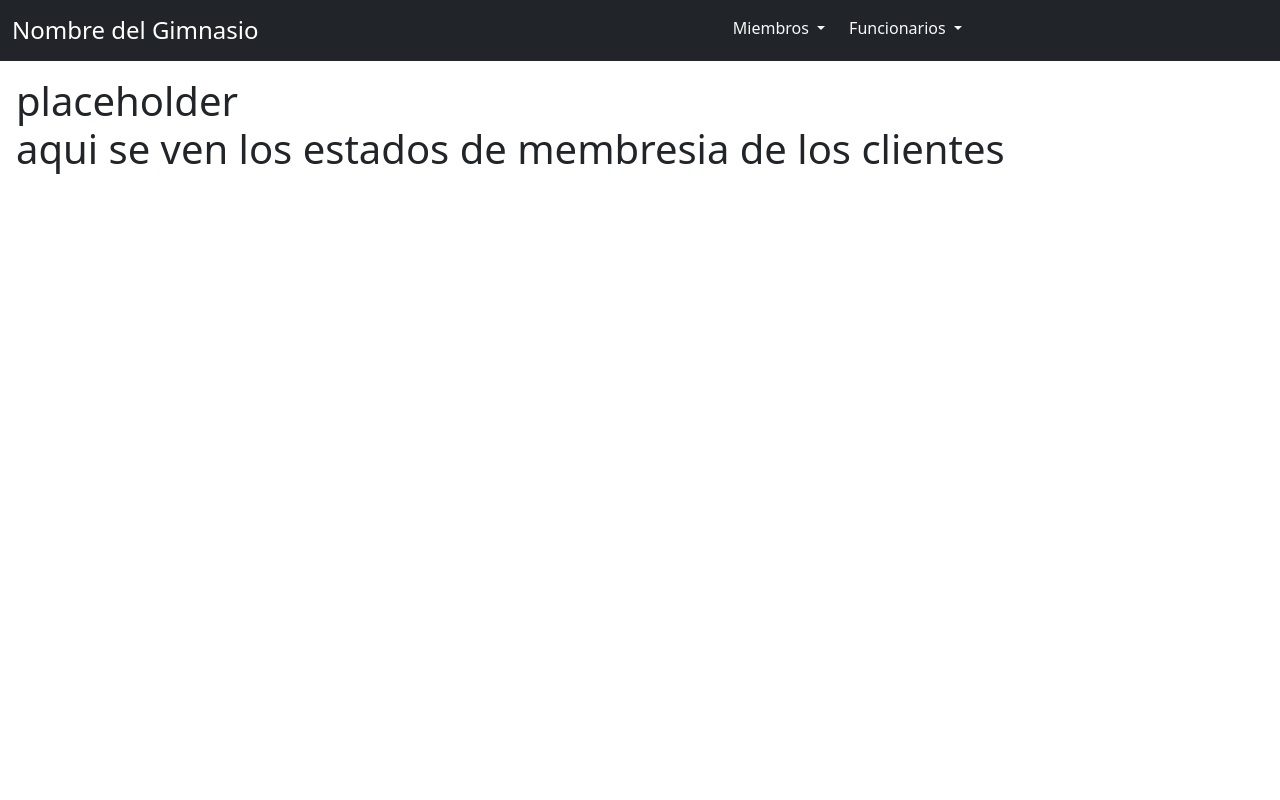
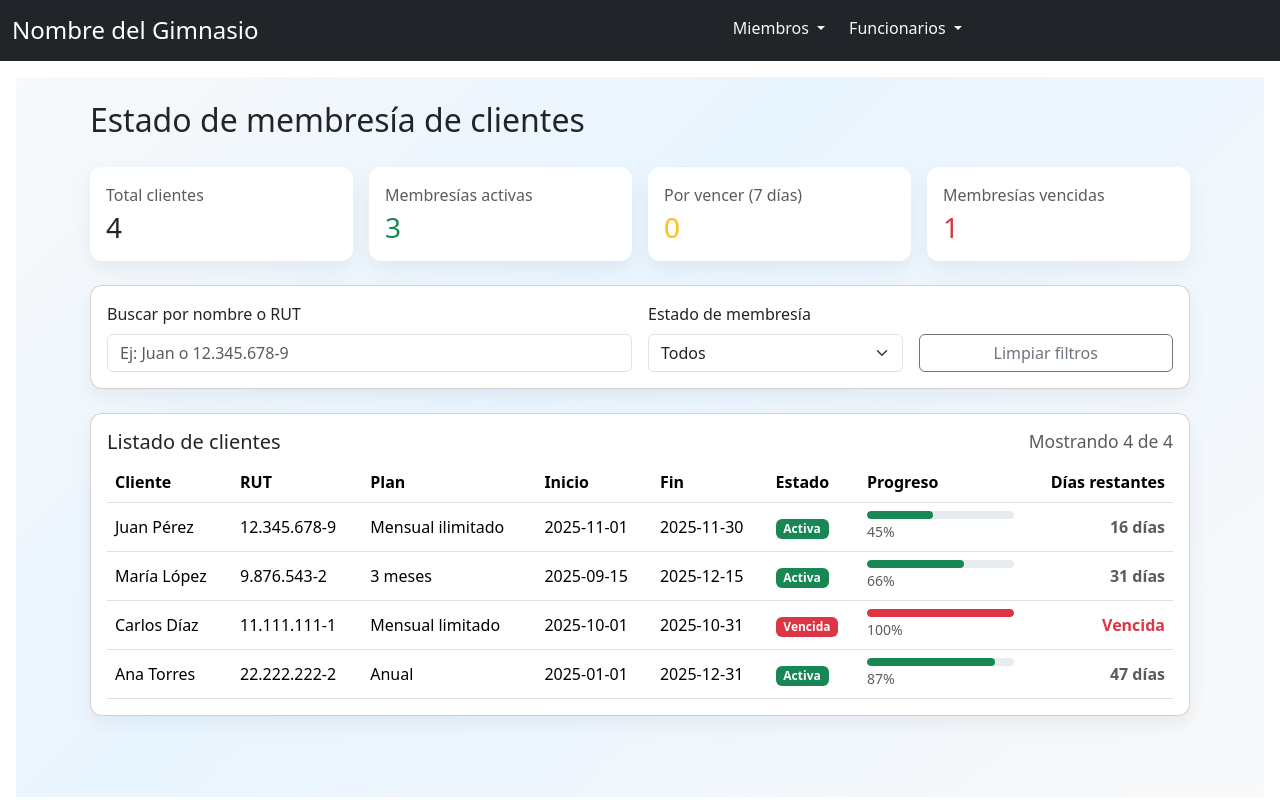
Before and after one commit to Imgrot/control_asistencia_gimnasio, a Vue app: page /clientes/estado-membresia in a window 1280 px wide. Built offline with nearby package versions, Linux system fonts and the light colour scheme.

Commit message:
Vista del estado de membresía

```diff
--- a/src/modules/clientes/estadoMembresia/views/EstadoMembresia.vue
+++ b/src/modules/clientes/estadoMembresia/views/EstadoMembresia.vue
@@ -1,9 +1,314 @@
 <template>
-    <h1>
-        placeholder
-        <p>aqui se ven los estados de membresia de los clientes</p>
-    </h1>
+  <div class="estado-membresia-page py-4">
+    <div class="d-flex justify-content-center">
+      <div class="w-100" style="max-width: 1100px;">
+        <div class="d-flex flex-column flex-md-row justify-content-between align-items-md-center mb-4">
+          <div>
+            <h2 class="mb-1">Estado de membresía de clientes</h2>
+          </div>
+        </div>
+
+
+        <div class="row g-3 mb-4">
+          <div class="col-md-3">
+            <div class="card shadow-soft border-0">
+              <div class="card-body">
+                <p class="text-muted mb-1">Total clientes</p>
+                <h3 class="mb-0">{{ resumen.total }}</h3>
+              </div>
+            </div>
+          </div>
+
+          <div class="col-md-3">
+            <div class="card shadow-soft border-0">
+              <div class="card-body">
+                <p class="text-muted mb-1">Membresías activas</p>
+                <h3 class="mb-0 text-success">{{ resumen.activas }}</h3>
+              </div>
+            </div>
+          </div>
+
+          <div class="col-md-3">
+            <div class="card shadow-soft border-0">
+              <div class="card-body">
+                <p class="text-muted mb-1">Por vencer (7 días)</p>
+                <h3 class="mb-0 text-warning">{{ resumen.porVencer }}</h3>
+              </div>
+            </div>
+          </div>
+
+          <div class="col-md-3">
+            <div class="card shadow-soft border-0">
+              <div class="card-body">
+                <p class="text-muted mb-1">Membresías vencidas</p>
+                <h3 class="mb-0 text-danger">{{ resumen.vencidas }}</h3>
+              </div>
+            </div>
+          </div>
+        </div>
+
+        <!-- Filtros -->
+        <div class="card shadow-soft mb-4">
+          <div class="card-body">
+            <form class="row g-3">
+              <div class="col-md-6">
+                <label class="form-label">Buscar por nombre o RUT</label>
+                <input v-model="filtroTexto" type="text" class="form-control" placeholder="Ej: Juan o 12.345.678-9" />
+              </div>
+
+              <div class="col-md-3">
+                <label class="form-label">Estado de membresía</label>
+                <select v-model="filtroEstado" class="form-select">
+                  <option value="">Todos</option>
+                  <option value="Activa">Activa</option>
+                  <option value="Por vencer">Por vencer</option>
+                  <option value="Vencida">Vencida</option>
+                </select>
+              </div>
+
+              <div class="col-md-3 d-flex align-items-end">
+                <button type="button" class="btn btn-outline-secondary w-100" @click="limpiarFiltros">
+                  Limpiar filtros
+                </button>
+              </div>
+            </form>
+          </div>
+        </div>
+
+        <!-- Tabla de estados de membresía -->
+        <div class="card shadow-soft">
+          <div class="card-body">
+            <h5 class="card-title d-flex justify-content-between align-items-center">
+              <span>Listado de clientes</span>
+              <small class="text-muted">
+                Mostrando {{ membresiasFiltradas.length }} de {{ resumen.total }}
+              </small>
+            </h5>
+
+            <div v-if="membresiasFiltradas.length">
+              <table class="table table-hover align-middle mb-0">
+                <thead>
+                  <tr>
+                    <th>Cliente</th>
+                    <th>RUT</th>
+                    <th>Plan</th>
+                    <th>Inicio</th>
+                    <th>Fin</th>
+                    <th>Estado</th>
+                    <th>Progreso</th>
+                    <th class="text-end">Días restantes</th>
+                  </tr>
+                </thead>
+                <tbody>
+                  <tr v-for="(m, index) in membresiasFiltradas" :key="index">
+                    <td>{{ m.nombre }}</td>
+                    <td>{{ m.rut }}</td>
+                    <td>{{ m.plan }}</td>
+                    <td>{{ m.fechaInicio }}</td>
+                    <td>{{ m.fechaFin }}</td>
+                    <td>
+                      <span :class="['badge', getBadgeClass(m.estado)]">
+                        {{ m.estado }}
+                      </span>
+                    </td>
+                    <!-- Barra de progreso del plan -->
+                    <td style="min-width: 140px;">
+                      <div class="progress membership-progress">
+                        <div class="progress-bar" role="progressbar" :style="{ width: m.progreso + '%' }"
+                          :class="getProgressBarClass(m.estado)" :aria-valuenow="m.progreso" aria-valuemin="0"
+                          aria-valuemax="100"></div>
+                      </div>
+                      <small class="text-muted">
+                        {{ m.progreso }}%
+                      </small>
+                    </td>
+                    <!-- Días restantes -->
+                    <td class="text-end">
+                      <span v-if="m.estado === 'Vencida'" class="text-danger fw-semibold">
+                        Vencida
+                      </span>
+                      <span v-else :class="[
+                        'fw-semibold',
+                        m.diasRestantes <= 7 ? 'text-warning' : 'text-muted'
+                      ]">
+                        {{ m.diasRestantes }} días
+                      </span>
+                    </td>
+                  </tr>
+                </tbody>
+              </table>
+            </div>
+
+            <p v-else class="text-muted mb-0">
+              No hay clientes que coincidan con los filtros aplicados.
+            </p>
+          </div>
+        </div>
+      </div>
+    </div>
+  </div>
 </template>
+
 <script setup>
+import { ref, computed } from 'vue'
 
+// Datos simulados de clientes y su membresía
+const membresiasBase = ref([
+  {
+    nombre: 'Juan Pérez',
+    rut: '12.345.678-9',
+    plan: 'Mensual ilimitado',
+    fechaInicio: '2025-11-01',
+    fechaFin: '2025-11-30'
+  },
+  {
+    nombre: 'María López',
+    rut: '9.876.543-2',
+    plan: '3 meses',
+    fechaInicio: '2025-09-15',
+    fechaFin: '2025-12-15'
+  },
+  {
+    nombre: 'Carlos Díaz',
+    rut: '11.111.111-1',
+    plan: 'Mensual limitado',
+    fechaInicio: '2025-10-01',
+    fechaFin: '2025-10-31'
+  },
+  {
+    nombre: 'Ana Torres',
+    rut: '22.222.222-2',
+    plan: 'Anual',
+    fechaInicio: '2025-01-01',
+    fechaFin: '2025-12-31'
+  }
+])
+
+// Filtros
+const filtroTexto = ref('')
+const filtroEstado = ref('')
+
+// Fecha de referencia (hoy)
+const hoy = new Date()
+
+const diasEntre = (inicioStr, finStr) => {
+  const inicio = new Date(inicioStr + 'T00:00:00')
+  const fin = new Date(finStr + 'T00:00:00')
+  const diffMs = fin.getTime() - inicio.getTime()
+  return Math.max(1, Math.ceil(diffMs / (1000 * 60 * 60 * 24)))
+}
+
+const calcularDiasRestantes = (fechaFinStr) => {
+  const fin = new Date(fechaFinStr + 'T00:00:00')
+  const diffMs = fin.getTime() - hoy.getTime()
+  return Math.ceil(diffMs / (1000 * 60 * 60 * 24))
+}
+
+const calcularEstadoYProgreso = (fechaInicioStr, fechaFinStr) => {
+  const totalDias = diasEntre(fechaInicioStr, fechaFinStr)
+  const inicio = new Date(fechaInicioStr + 'T00:00:00')
+  const diffTranscurrido = hoy.getTime() - inicio.getTime()
+  const diasTranscurridos = Math.floor(diffTranscurrido / (1000 * 60 * 60 * 24))
+
+  const diasRestantes = calcularDiasRestantes(fechaFinStr)
+
+  let estado = 'Activa'
+  if (diasRestantes < 0) {
+    estado = 'Vencida'
+  } else if (diasRestantes <= 7) {
+    estado = 'Por vencer'
+  }
+
+  let progreso = 0
+  if (diasTranscurridos <= 0) {
+    progreso = 0
+  } else if (diasRestantes < 0) {
+    progreso = 100
+  } else {
+    progreso = Math.min(100, Math.max(0, Math.round((diasTranscurridos / totalDias) * 100)))
+  }
+
+  return { estado, diasRestantes: Math.max(diasRestantes, 0), progreso }
+}
+
+// Membresías enriquecidas con estado, días restantes y porcentaje de progreso
+const membresiasConEstado = computed(() =>
+  membresiasBase.value.map((m) => {
+    const info = calcularEstadoYProgreso(m.fechaInicio, m.fechaFin)
+    return {
+      ...m,
+      estado: info.estado,
+      diasRestantes: info.diasRestantes,
+      progreso: info.progreso
+    }
+  })
+)
+
+// Filtro principal
+const membresiasFiltradas = computed(() => {
+  const texto = filtroTexto.value.trim().toLowerCase()
+  const estado = filtroEstado.value
+
+  return membresiasConEstado.value.filter((m) => {
+    const coincideTexto =
+      !texto ||
+      m.nombre.toLowerCase().includes(texto) ||
+      m.rut.toLowerCase().includes(texto)
+
+    const coincideEstado = !estado || m.estado === estado
+
+    return coincideTexto && coincideEstado
+  })
+})
+
+// Resumen para las tarjetas de arriba
+const resumen = computed(() => {
+  const total = membresiasConEstado.value.length
+  const activas = membresiasConEstado.value.filter((m) => m.estado === 'Activa').length
+  const porVencer = membresiasConEstado.value.filter((m) => m.estado === 'Por vencer').length
+  const vencidas = membresiasConEstado.value.filter((m) => m.estado === 'Vencida').length
+
+  return { total, activas, porVencer, vencidas }
+})
+
+const getBadgeClass = (estado) => {
+  if (estado === 'Activa') return 'bg-success'
+  if (estado === 'Por vencer') return 'bg-warning text-dark'
+  if (estado === 'Vencida') return 'bg-danger'
+  return 'bg-secondary'
+}
+
+const getProgressBarClass = (estado) => {
+  if (estado === 'Activa') return 'bg-success'
+  if (estado === 'Por vencer') return 'bg-warning'
+  if (estado === 'Vencida') return 'bg-danger'
+  return 'bg-secondary'
+}
+
+const limpiarFiltros = () => {
+  filtroTexto.value = ''
+  filtroEstado.value = ''
+}
 </script>
+
+<style scoped>
+.estado-membresia-page {
+  background: linear-gradient(135deg, #f8f9fa 0%, #e9f5ff 40%, #f8f9fa 100%);
+  min-height: calc(100vh - 80px);
+}
+
+.shadow-soft {
+  box-shadow: 0 8px 20px rgba(15, 23, 42, 0.06);
+  border-radius: 0.75rem;
+}
+
+.membership-progress {
+  height: 8px;
+  border-radius: 999px;
+  background-color: #e9ecef;
+}
+
+.membership-progress .progress-bar {
+  border-radius: 999px;
+}
+</style>
```
